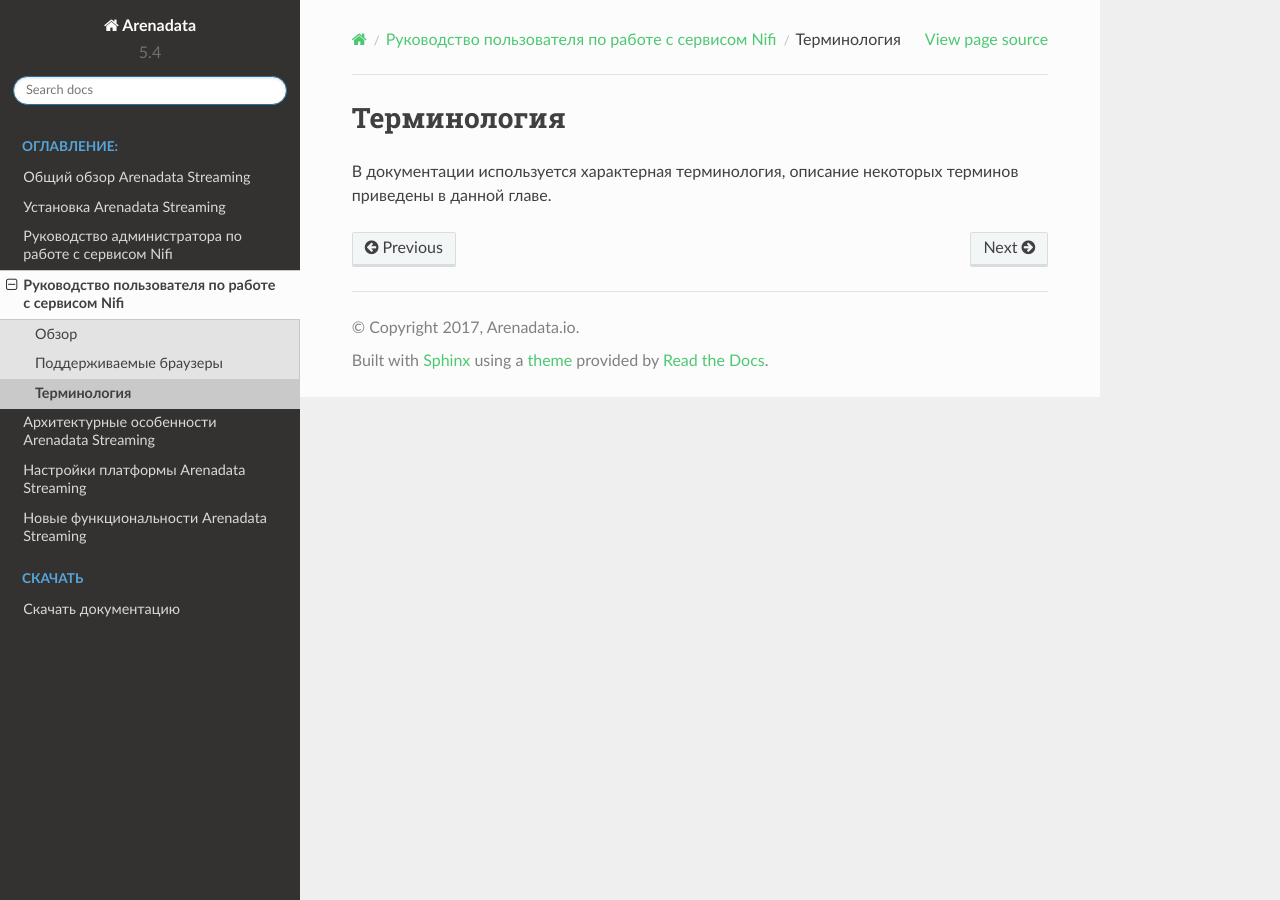
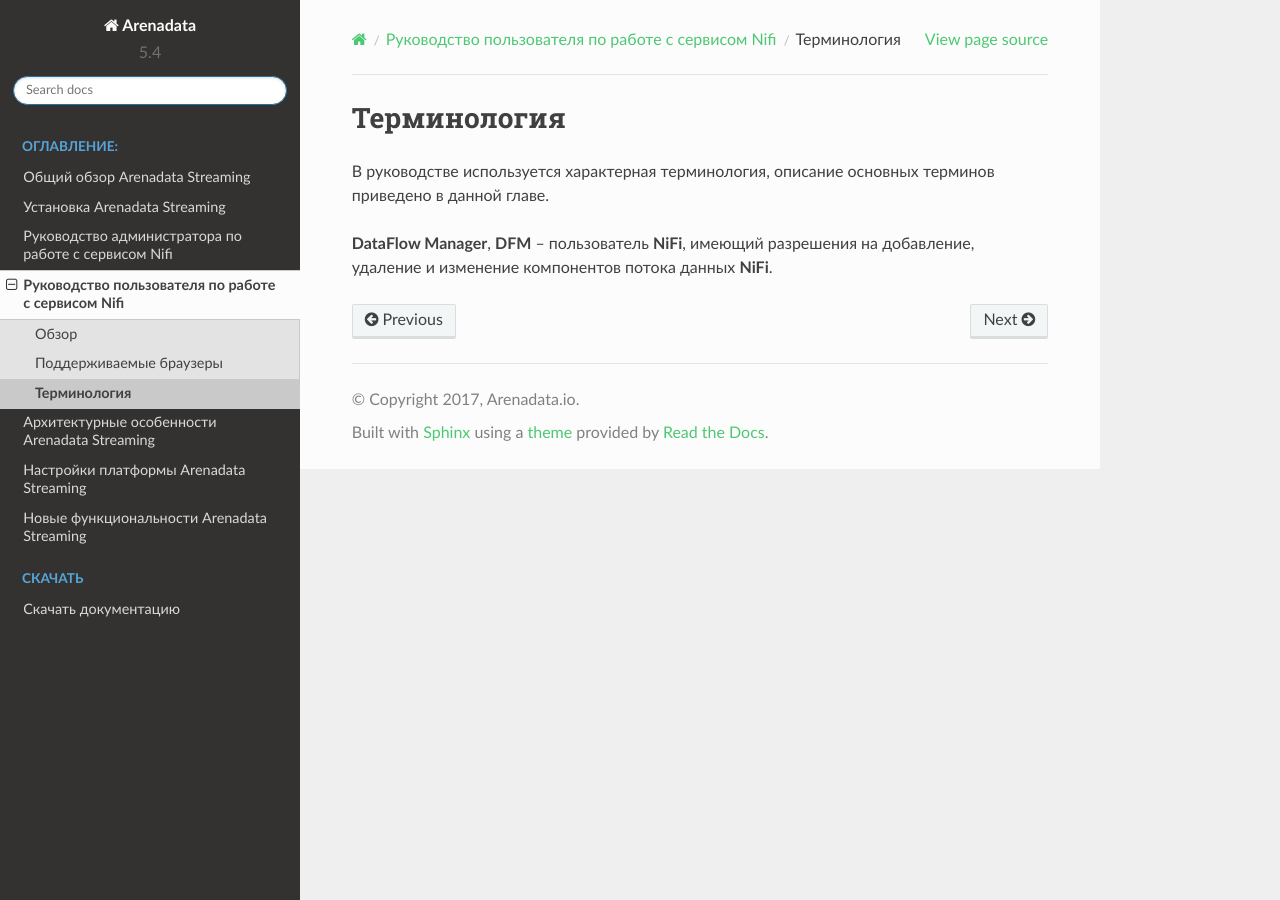
Before and after one commit to arenadata/docs_ads, a Sphinx documentation site: the page built from source/UserNIFI/Termin.rst, in a window 1280 px wide. Built offline with Sphinx 7.4.7 and the Read the Docs theme 2.0.0, drawn with Linux system fonts in a browser that asks for light colours; pages that are not in the unit, such as notebooks, are missing from menus.

Commit message:
Update Termin.rst

```diff
--- a/source/UserNIFI/Termin.rst
+++ b/source/UserNIFI/Termin.rst
@@ -1,4 +1,6 @@
 Терминология
 ==============
 
-В документации используется характерная терминология, описание некоторых терминов приведены в данной главе.
+В руководстве используется характерная терминология, описание основных терминов приведено в данной главе.
+
+**DataFlow Manager**, **DFM** -- пользователь **NiFi**, имеющий разрешения на добавление, удаление и изменение компонентов потока данных **NiFi**.
```
